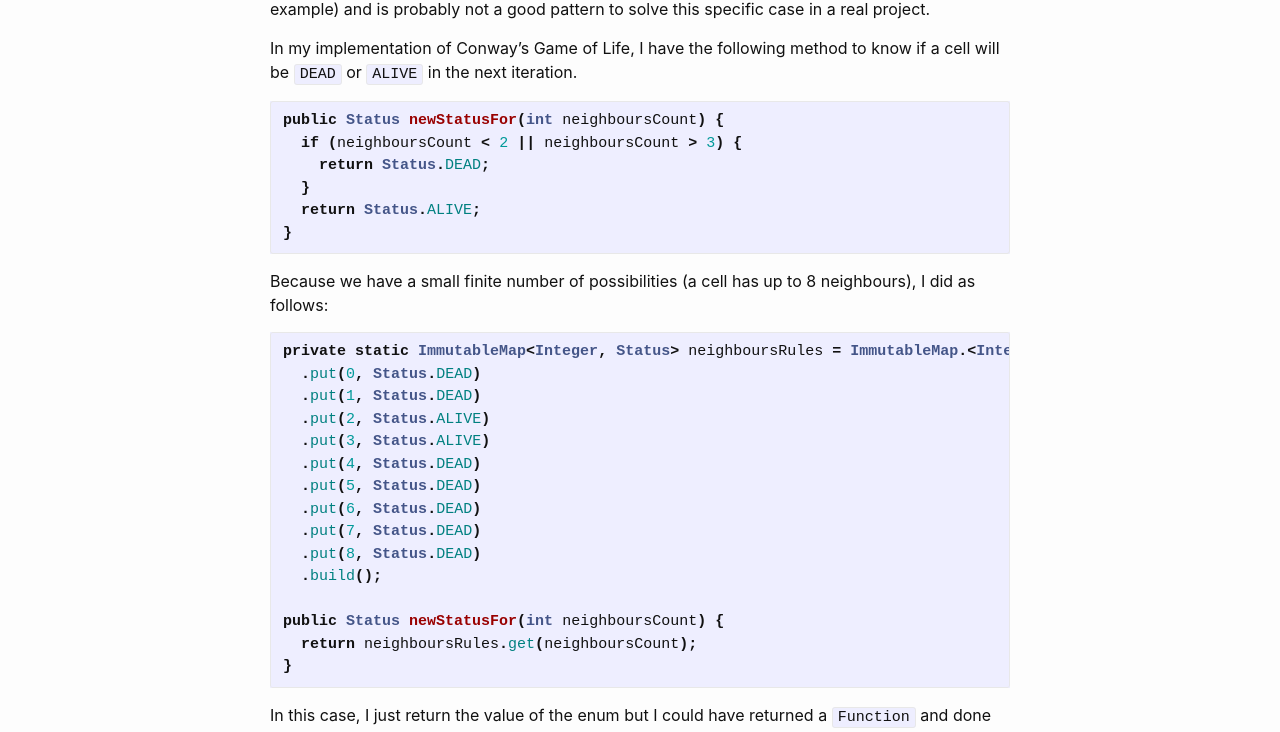
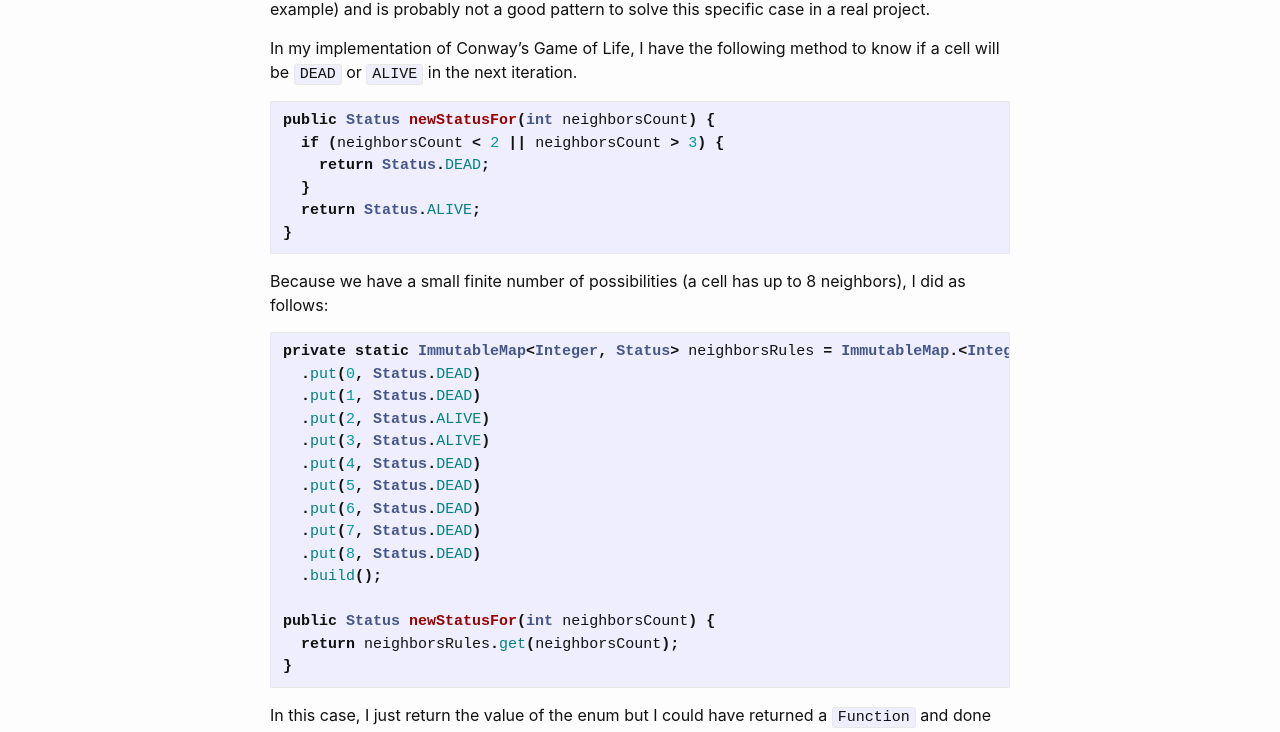
Before and after one commit to xballoy/xballoy.github.io, a Jekyll site: the page built from _posts/2017-11-29-how-to-avoid-conditional-in-your-code.md, in a window 1280 px wide. Shown: the part 319-1051 px from the top of the page. Built offline with Jekyll 4.4.1, drawn with Linux system fonts in a browser that asks for light colours.

Commit message:
fix: use en-US

````diff
--- a/_posts/2017-11-29-how-to-avoid-conditional-in-your-code.md
+++ b/_posts/2017-11-29-how-to-avoid-conditional-in-your-code.md
@@ -22,8 +22,8 @@ In my implementation of Conway’s Game of Life, I have the following method to
 know if a cell will be `DEAD` or `ALIVE` in the next iteration.
 
 ```java
-public Status newStatusFor(int neighboursCount) {
-  if (neighboursCount < 2 || neighboursCount > 3) {
+public Status newStatusFor(int neighborsCount) {
+  if (neighborsCount < 2 || neighborsCount > 3) {
     return Status.DEAD;
   }
   return Status.ALIVE;
@@ -31,10 +31,10 @@ public Status newStatusFor(int neighboursCount) {
 ```
 
 Because we have a small finite number of possibilities (a cell has up to 8
-neighbours), I did as follows:
+neighbors), I did as follows:
 
 ```java
-private static ImmutableMap<Integer, Status> neighboursRules = ImmutableMap.<Integer, Status>builder()
+private static ImmutableMap<Integer, Status> neighborsRules = ImmutableMap.<Integer, Status>builder()
   .put(0, Status.DEAD)
   .put(1, Status.DEAD)
   .put(2, Status.ALIVE)
@@ -46,8 +46,8 @@ private static ImmutableMap<Integer, Status> neighboursRules = ImmutableMap.<Int
   .put(8, Status.DEAD)
   .build();
 
-public Status newStatusFor(int neighboursCount) {
-  return neighboursRules.get(neighboursCount);
+public Status newStatusFor(int neighborsCount) {
+  return neighborsRules.get(neighborsCount);
 }
 ```
 
````
Also changed, not shown: _posts/2017-11-19-my-global-day-of-code-retreat-2017.md (+2 -2 lines).
